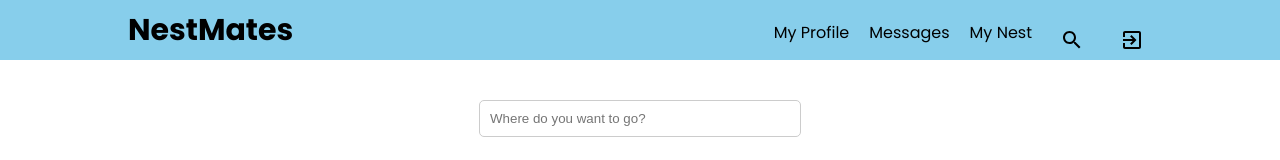
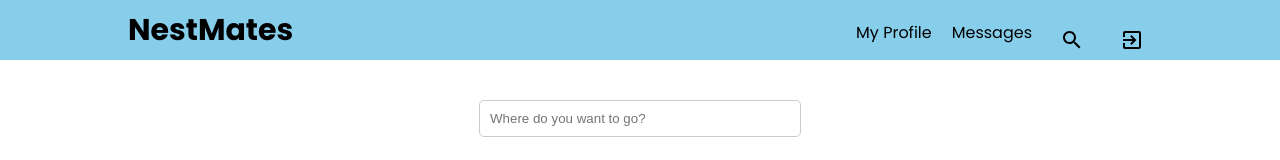
Before and after one commit to icp049/reusable_chatApp, a React (Create React App) app: page / in a window 1280 px wide. Shown: the top 160 px of the page. Built offline with nearby package versions, Linux system fonts and the light colour scheme; no server answers; the database is empty.

Commit message:
removed my nest from navbar

```diff
--- a/src/navbars/Landingpagenavbar.jsx
+++ b/src/navbars/Landingpagenavbar.jsx
@@ -112,7 +112,7 @@ const Landingpagenavbar = () => {
           >
             <Link to="/myprofile" style={{ textDecoration: "none", color: "black" }}>My Profile</Link>
             <Link to="/message" style={{ textDecoration: "none", color: "black" }}>Messages</Link>
-            <Link to="" style={{ textDecoration: "none", color: "black" }}>My Nest</Link>
+
 
             <IconButton sx={{ color: "black" }}>
               <SearchOutlined />
```
Also changed, not shown: 1 other file (tests, documents, lock files or other folders).
